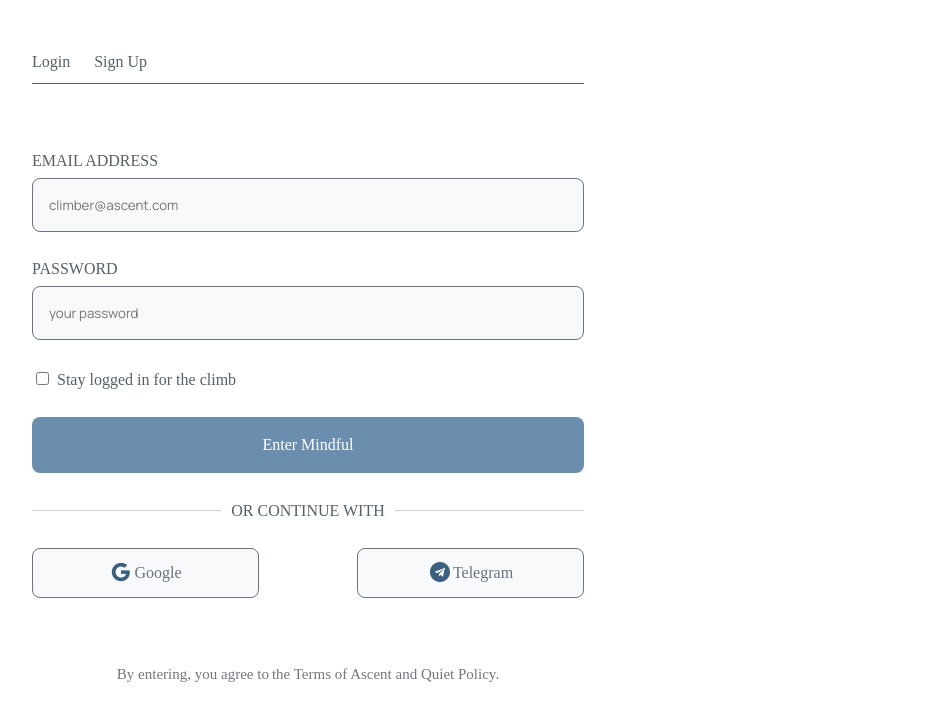
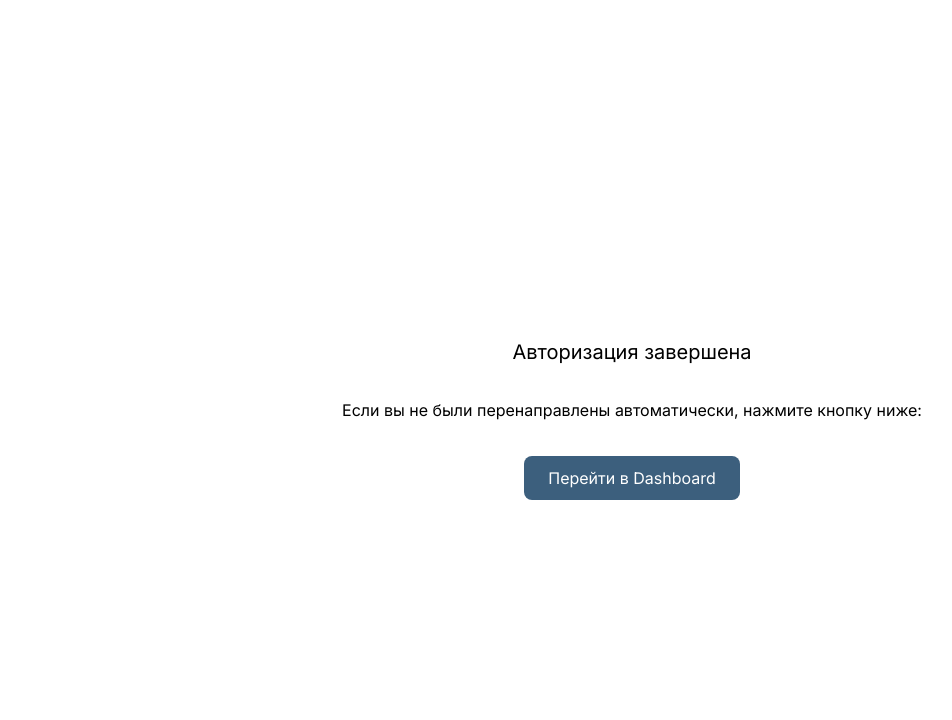
Before and after one commit to YaSidneva/habit-project, a React (Vite) app: page /auth/telegram in a window 1280 px wide. Before the commit this address led to /login. Shown: the top 720 px of the page, without its empty margins (8-960 px from the left). Built offline with nearby package versions, Linux system fonts and the light colour scheme.

Commit message:
fix: remove embed=1 from telegram auth to prevent auto-closing

```diff
--- a/src/components/TelegramLogin.jsx
+++ b/src/components/TelegramLogin.jsx
@@ -9,7 +9,8 @@ export default function TelegramLogin() {
         const botId = '8623908798';
         const origin = window.location.origin;
 
-        const authUrl = `https://oauth.telegram.org/auth?bot_id=${botId}&origin=${encodeURIComponent(origin)}&embed=1`;
+        // Убираем embed=1, чтобы Telegram не пытался закрыть окно сам
+        const authUrl = `https://oauth.telegram.org/auth?bot_id=${botId}&origin=${encodeURIComponent(origin)}`;
 
         // Возвращаемся к переходу в той же вкладке, так как App.jsx теперь ловит хэш везде
         window.location.assign(authUrl);
--- a/src/pages/TelegramAuth.jsx
+++ b/src/pages/TelegramAuth.jsx
@@ -5,41 +5,21 @@ export default function TelegramAuth() {
     const navigate = useNavigate()
 
     useEffect(() => {
-        // 1. Пытаемся достать данные из Hash (#tgAuthResult=...)
+        // Данные теперь обрабатываются в App.jsx, но на случай, если мы попали сюда напрямую
         const hashParams = new URLSearchParams(window.location.hash.replace('#', ''))
         const tgData = hashParams.get('tgAuthResult')
-
-        let userData = null
 
         if (tgData) {
             try {
                 const decodedData = atob(tgData)
-                userData = JSON.parse(decodedData)
+                const userData = JSON.parse(decodedData)
+                if (userData && (userData.id || userData.hash)) {
+                    localStorage.setItem('user', JSON.stringify({ ...userData, type: 'telegram' }))
+                    navigate('/dashboard', { replace: true })
+                }
             } catch (e) {
-                console.error("Ошибка декодирования данных Telegram", e)
+                console.error("Ошибка Telegram Auth:", e)
             }
-        } else {
-            const searchParams = new URLSearchParams(window.location.search)
-            if (searchParams.get('hash')) {
-                userData = Object.fromEntries(searchParams.entries())
-            }
-        }
-
-        if (userData && (userData.id || userData.hash)) {
-            const finalUser = { ...userData, type: 'telegram' }
-            localStorage.setItem('user', JSON.stringify(finalUser))
-
-            // Если это всплывающее окно (открыто через window.open)
-            if (window.opener) {
-                // Сообщаем главному окну, что вход выполнен
-                window.opener.location.href = '/dashboard';
-                window.close();
-            } else {
-                // Если это обычная вкладка
-                navigate('/dashboard', { replace: true })
-            }
-        } else if (!window.location.hash && !window.location.search) {
-             navigate('/login')
         }
     }, [navigate])
 
@@ -51,18 +31,22 @@ export default function TelegramAuth() {
             alignItems: 'center',
             height: '100vh',
             gap: '20px',
-            fontFamily: 'Inter, sans-serif'
+            fontFamily: 'Inter, sans-serif',
+            textAlign: 'center',
+            padding: '20px'
         }}>
-            <div style={{ fontSize: '20px' }}>Авторизация прошла успешно!</div>
+            <div style={{ fontSize: '20px' }}>Авторизация завершена</div>
+            <p>Если вы не были перенаправлены автоматически, нажмите кнопку ниже:</p>
             <button
                 onClick={() => navigate('/dashboard')}
                 style={{
-                    padding: '10px 20px',
+                    padding: '12px 24px',
                     backgroundColor: '#3C5F7D',
                     color: 'white',
                     border: 'none',
                     borderRadius: '8px',
-                    cursor: 'pointer'
+                    cursor: 'pointer',
+                    fontSize: '16px'
                 }}
             >
                 Перейти в Dashboard
```
